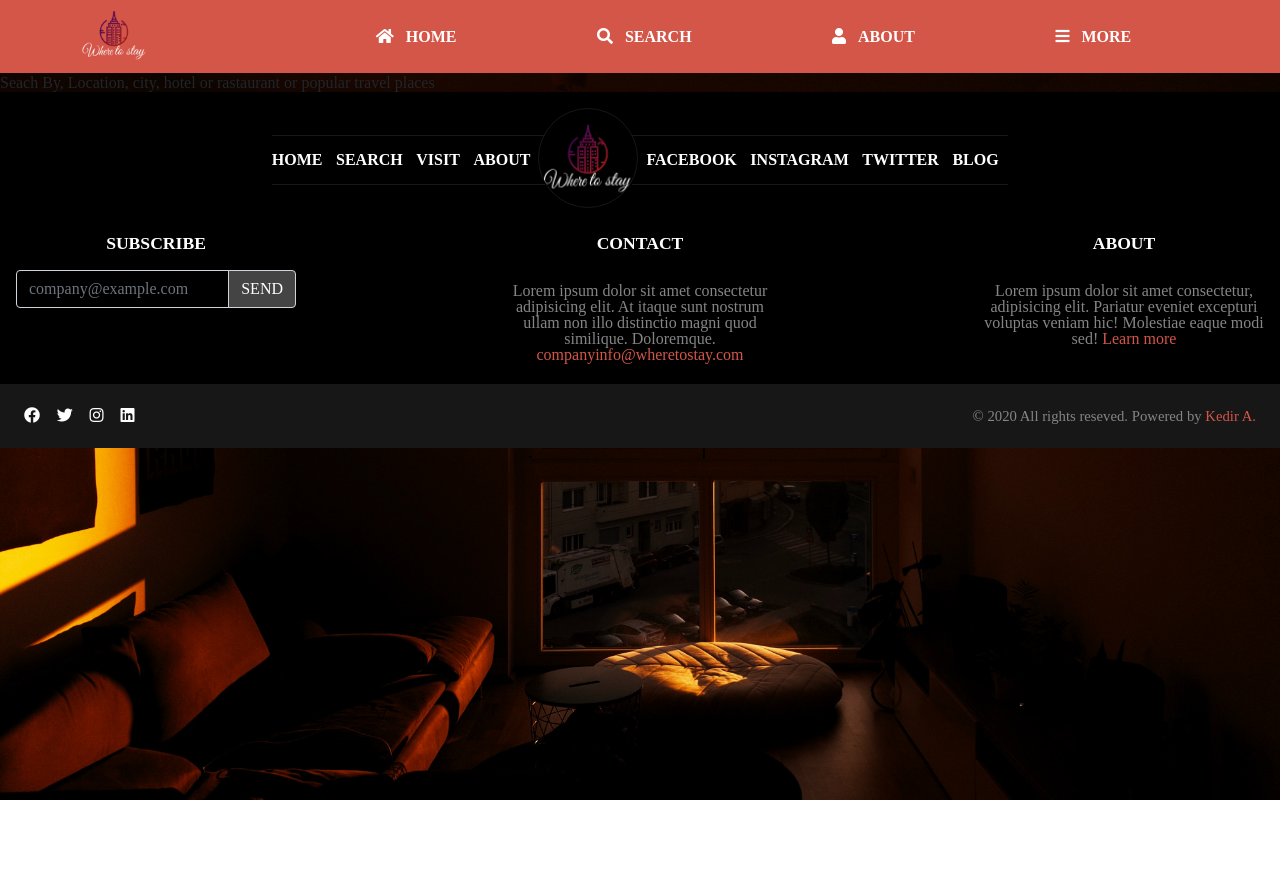
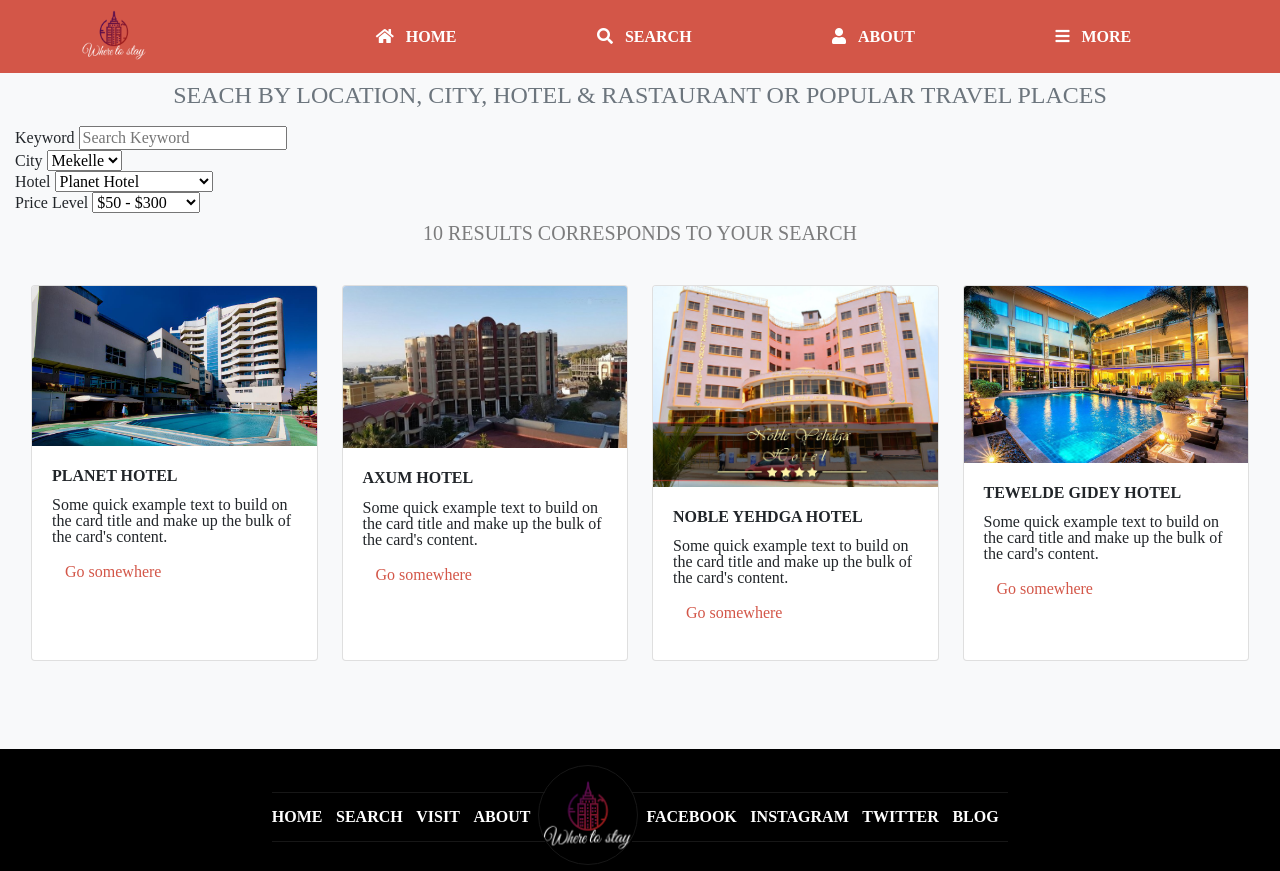
Before and after one commit to keddo/HTMLCapstoneProject, a website: page search_result.html in a window 1280 px wide. Shown: the top 871 px of the page. Before the commit the page ends 800 px from the top, so only its background shows below. Drawn offline with nearby package versions, Linux system fonts and the light colour scheme.

Commit message:
Add search result content and styles

```diff
--- a/assets/css/sass/includes/_main_content.scss
+++ b/assets/css/sass/includes/_main_content.scss
@@ -66,7 +66,17 @@ main {
    .service:last-of-type {
         margin-bottom: 2em;
     }
+
+  .hotel-container .card {
+        width: 100% !important;
+        margin-bottom: 1.5em;
+  }
+
+  .container-fluid {
+      padding-bottom: 1.5em;
+  }
 }
+
 
 @media (min-width: 768px) {
     main .hero {
@@ -119,6 +129,13 @@ main {
         width: 50%;
     }
 
+    main .hotel-container {
+        display: grid;
+        grid-template-columns: repeat(2, 1fr);
+        grid-gap: 1.5em;
+        padding: 1em;
+        padding-bottom: 2.5em;
+    }
 
 }
 
@@ -148,4 +165,9 @@ main {
     main .promo {
         padding: 2em 3.5em;
     }
+
+    main .hotel-container {
+        grid-template-columns: repeat(4, 1fr);
+
+    }
 }
--- a/search_result.html
+++ b/search_result.html
@@ -55,7 +55,87 @@
      </header>
 
      <main>
-         <h1>Seach By, Location, city, hotel or rastaurant or popular travel places</h1>
+         <div class="container-fluid bg-light">
+            <h2 class="h4 text-uppercase text-muted py-2">Seach By Location, city, hotel &amp; rastaurant or popular travel places</h1>
+            <div class="search-field-container">
+                <div class="input-keyword">
+                    <label for="input-field">Keyword</label>
+                    <input type="text" placeholder="Search Keyword" name="input-field">
+                </div>
+                <div class="input-cities">
+                    <label for="cities">City</label>
+                    <select name="cities" id="cities">
+                        <option value="Mekelle">Mekelle</option>
+                        <option value="Adigrat">Adigrat</option>
+                        <option value="Adwa">Adwa</option>
+                        <option value="Axum">Axum</option>
+                        <option value="Hawzen">Hawzen</option>
+                    </select>
+                </div>
+                <div class="hotels">
+                    <label for="cities">Hotel</label>
+                    <select name="hotel" id="hotel">
+                        <option value="Planet Hotel">Planet Hotel</option>
+                        <option value="Axum Hotel">Axum</option>
+                        <option value="Atse Yohannes Hotel">Atse Yohannes Hotel</option>
+                        <option value="Moringa Hotel">Moringa Hotel</option>
+                    </select>
+                </div>
+
+                <div class="price-level">
+                    <label for="cities">Price Level</label>
+                    <select name="price" id="price">
+                        <option value="low">$50 -  $300</option>
+                        <option value="medium">$300 - $800</option>
+                        <option value="Higher">$800 - $1500</option>
+                    </select>
+                </div>
+            </div>
+             <div class="search-title py-2">
+                 <h2 class="h5 text-black-50">10 RESULTS CORRESPONDS TO YOUR SEARCH</h2>
+             </div>
+            <div class="hotel-container">
+                <div class="card" style="width: 18em;">
+                    <img src="./assets/img/planet.jpg" class="card-img-top" alt="Planet hotel">
+                    <div class="card-body">
+                      <h5 class="card-title font-weight-bold text-uppercase">Planet Hotel</h5>
+                      <p class="card-text">Some quick example text to build on the card title and make up the bulk of the card's content.</p>
+                      <a href="#" class="btn text-red-light my-2">Go somewhere</a>
+                    </div>
+                </div>
+                <div class="card" style="width: 20em;">
+                    <img src="./assets/img/axum-hotel.jpg" class="card-img-top" alt="Axum hotel">
+                    <div class="card-body">
+                      <h5 class="card-title font-weight-bold text-uppercase">AXum Hotel</h5>
+                      <p class="card-text">Some quick example text to build on the card title and make up the bulk of the card's content.</p>
+                      <a href="#" class="btn text-red-light my-2">Go somewhere</a>
+                    </div>
+                </div>
+                <div class="card" style="width: 20em;">
+                    <img src="./assets/img/the-noble-yehdega-hotel.jpg" class="card-img-top" alt="Axum hotel">
+                    <div class="card-body">
+                      <h5 class="card-title font-weight-bold text-uppercase">
+                        NOBLE YEHDGA HOTEL</h5>
+                      <p class="card-text">Some quick example text to build on the card title and make up the bulk of the card's content.</p>
+                      <a href="#" class="btn text-red-light my-2">Go somewhere</a>
+                    </div>
+                </div>
+                <div class="card" style="width: 20em;">
+                    <img src="./assets/img/tewelde-hotel.jpg" class="card-img-top" alt="Axum hotel">
+                    <div class="card-body">
+                      <h5 class="card-title font-weight-bold text-uppercase">Tewelde Gidey Hotel</h5>
+                      <p class="card-text">Some quick example text to build on the card title and make up the bulk of the card's content.</p>
+                      <a href="#" class="btn text-red-light my-2">Go somewhere</a>
+                    </div>
+                </div>
+            </div>
+            <div class="hotel-rooms">
+
+            </div>
+            <div class="popular-areas-around">
+
+            </div>
+         </div>
 
      </main>
     <footer>
```
Also changed, not shown: assets/css/main.css, assets/img/axum-hotel.jpg (added), assets/img/planet.jpg (added), assets/img/tewelde-hotel.jpg (added), assets/img/the-noble-yehdega-hotel.jpg (added), 1 other file.
